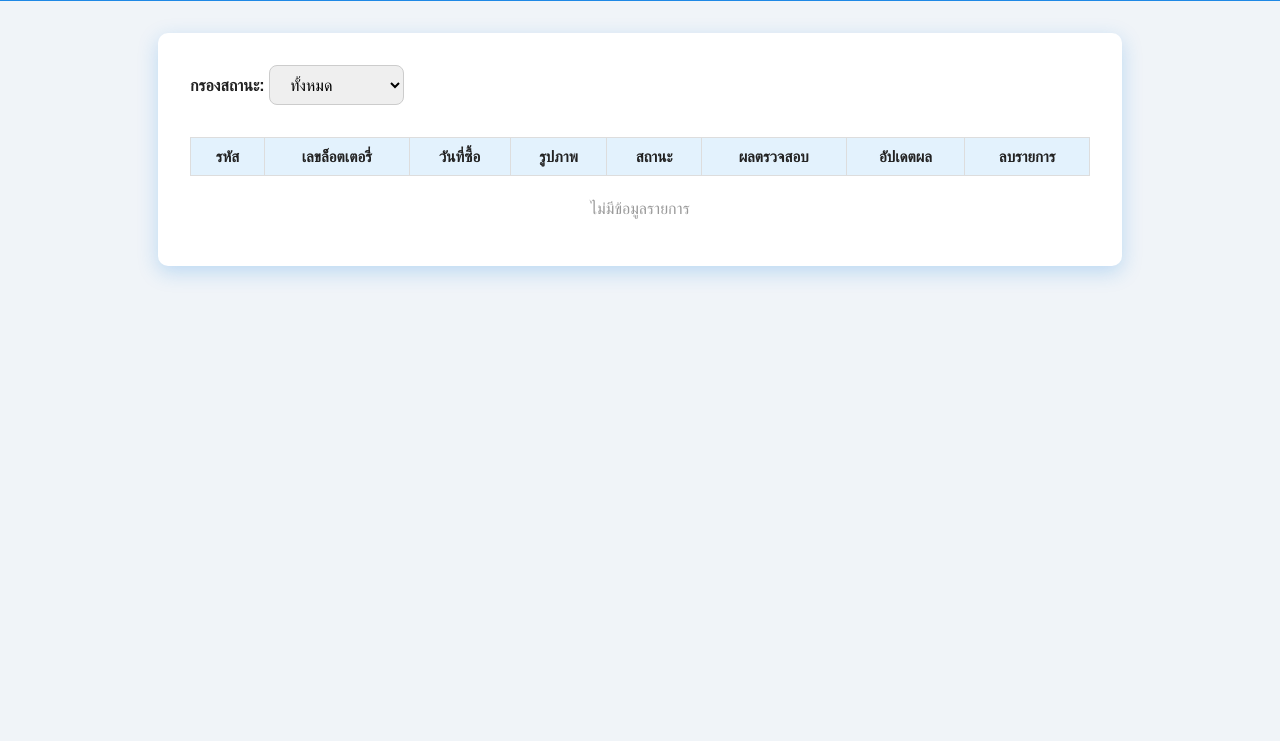
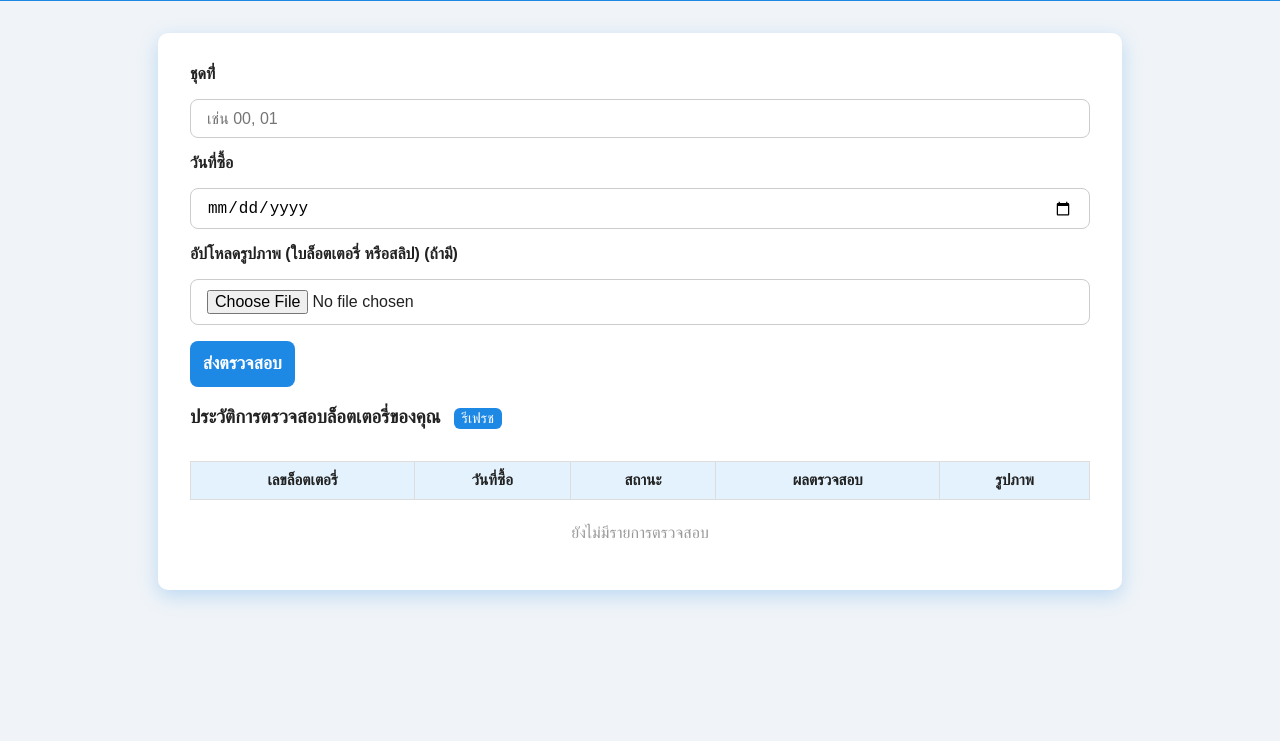
Before and after one commit to KaoPGM2025/lotterry2025, a plain HTML site: page index.html in a window 1280 px wide. Shown: the part 59-800 px from the top of the page. Drawn offline with Linux system fonts and the light colour scheme.

Commit message:
Update index.html

```diff
--- a/index.html
+++ b/index.html
@@ -3,46 +3,53 @@
 <head>
 <meta charset="UTF-8" />
 <meta name="viewport" content="width=device-width, initial-scale=1" />
-<title>Admin Dashboard - ตรวจสอบล็อตเตอรี่</title>
+<title>User - ส่งเลขล็อตเตอรี่</title>
 <link rel="stylesheet" href="styles.css" />
 </head>
 <body>
 
 <header>
-  <div>Admin Dashboard - ตรวจสอบล็อตเตอรี่</div>
-  <!-- ปุ่มไป User เอาออก -->
+  <div>User - ส่งเลขล็อตเตอรี่</div>
+  <!-- ปุ่มไป Admin เอาออก -->
 </header>
 
 <main>
-  <div class="filter" style="margin-bottom:1rem;">
-    <label for="filterStatus">กรองสถานะ: </label>
-    <select id="filterStatus">
-      <option value="all">ทั้งหมด</option>
-      <option value="pending">รอดำเนินการ</option>
-      <option value="checked">ตรวจสอบแล้ว</option>
-      <option value="rejected">ไม่ถูกรางวัล</option>
-    </select>
-  </div>
+  <form id="userForm" enctype="multipart/form-data" autocomplete="off">
+    <label for="lotteryNumber">ชุดที่่</label>
+    <input type="text" id="lotteryNumber" maxlength="2" pattern="\d{2}" placeholder="เช่น 00, 01" required />
 
-  <table id="adminTable">
+    <label for="purchaseDate">วันที่ซื้อ</label>
+    <input type="date" id="purchaseDate" required />
+
+    <label for="imageFile">อัปโหลดรูปภาพ (ใบล็อตเตอรี่ หรือสลิป) (ถ้ามี)</label>
+    <input type="file" id="imageFile" accept="image/*" />
+
+    <button type="submit" class="submit-btn">ส่งตรวจสอบ</button>
+  </form>
+
+  <h3>
+    ประวัติการตรวจสอบล็อตเตอรี่ของคุณ
+    <button id="refreshHistoryBtn" title="รีเฟรชประวัติ"
+      style="font-size:0.9rem; margin-left:8px; padding:2px 8px; cursor:pointer; border-radius:6px; border:none; background:#1e88e5; color:#fff;">รีเฟรช</button>
+  </h3>
+
+  <table id="userHistoryTable">
     <thead>
       <tr>
-        <th>รหัส</th>
         <th>เลขล็อตเตอรี่</th>
         <th>วันที่ซื้อ</th>
-        <th>รูปภาพ</th>
         <th>สถานะ</th>
         <th>ผลตรวจสอบ</th>
-        <th>อัปเดตผล</th>
-        <th>ลบรายการ</th>
+        <th>รูปภาพ</th>
       </tr>
     </thead>
     <tbody></tbody>
   </table>
-  <p class="no-data" id="adminNoDataMsg">ไม่มีข้อมูลรายการ</p>
+  <p class="no-data" id="userNoDataMsg">ยังไม่มีรายการตรวจสอบ</p>
 </main>
 
-<script src="admin.js"></script>
+
+<script src="user.js"></script>
 
 </body>
 </html>
```
